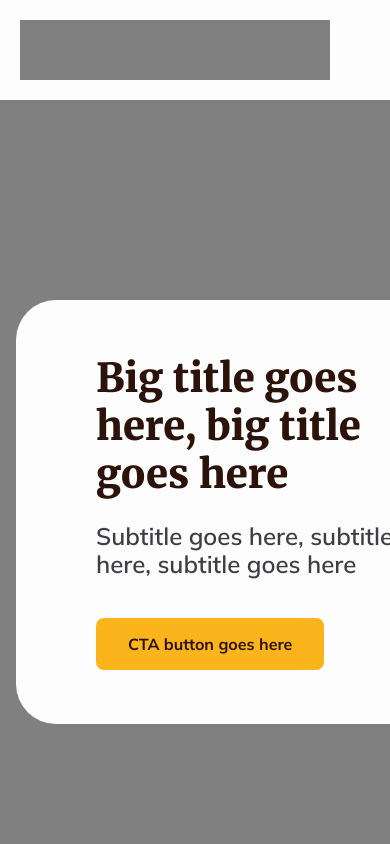
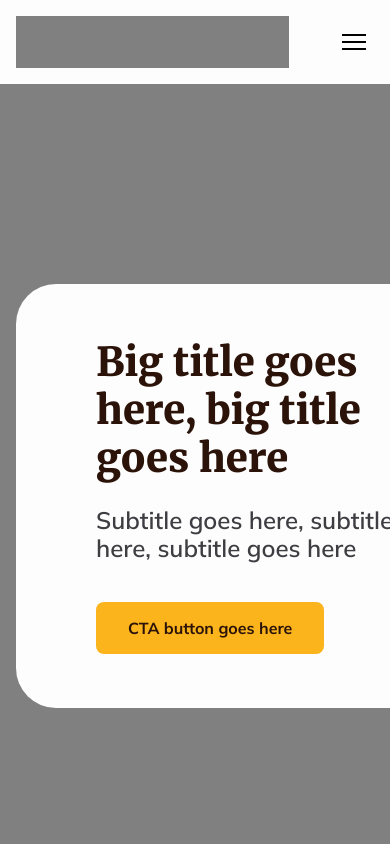
Before and after one commit to dot-slash-digital/tng-web, a Next.js app: page / in a window 390 px wide. Shown: the top 844 px of the page. Built offline with nearby package versions, Linux system fonts and the light colour scheme.

Commit message:
[Navbar] Mobile responsiveness

```diff
--- a/app/components/navbar.tsx
+++ b/app/components/navbar.tsx
@@ -1,27 +1,38 @@
 "use client";
 
+import { useEffect, useRef, useState } from "react";
 import Link from "next/link";
 import { usePathname } from "next/navigation";
 
 import Button, { ButtonType } from "@components/button";
+import Icon, { IconType } from "@components/icon";
 import SectionContainer from "@components/section-container";
 import content from "@content";
-import { routes, Page } from "@pageInfo";
 import { NavbarLink } from "@types";
+import { Breakpoint, useWindowSize } from "../utils";
 
 import styles from "@styles/navbar.module.scss";
 
-const LinkItem = ({ destination, label, prominent }: NavbarLink) => {
+const LinkItem = ({
+  closeMobileMenu = () => {},
+  destination,
+  label,
+  prominent,
+}: NavbarLink & { closeMobileMenu?: () => void }) => {
   const pathname = usePathname();
   const active = pathname === destination;
 
   return prominent ? (
-    <div className={styles["button-container"]}>
+    <div className={styles["button-container"]} onClick={closeMobileMenu}>
       <Button {...{ destination, label }} type={ButtonType.PRIMARY_SMALL} />
     </div>
   ) : (
     <div className={styles["link-container"]}>
-      <Link className={styles.link} href={destination}>
+      <Link
+        className={styles.link}
+        href={destination}
+        onClick={closeMobileMenu}
+      >
         {label}
       </Link>
       <div className={`${styles.underline} ${active ? styles.active : ""}`} />
@@ -32,6 +43,24 @@ const LinkItem = ({ destination, label, prominent }: NavbarLink) => {
 export default () => {
   const { links, logo } = content.global.navbar;
 
+  const [isMobileMenuOpen, setMobileMenuOpen] = useState<boolean>(false);
+  const mobileMenuRef = useRef<HTMLDivElement>(null);
+  const { breakpoint } = useWindowSize();
+
+  useEffect(() => {
+    document.body.style.overflow = isMobileMenuOpen ? "hidden" : "initial";
+  }, [isMobileMenuOpen]);
+
+  useEffect(() => {
+    if (
+      isMobileMenuOpen &&
+      breakpoint &&
+      [Breakpoint.DESKTOP, Breakpoint.SMALL_DESKTOP].includes(breakpoint)
+    ) {
+      setMobileMenuOpen(false);
+    }
+  }, [breakpoint, isMobileMenuOpen]);
+
   return (
     <div className={styles.component}>
       <SectionContainer>
@@ -41,16 +70,51 @@ export default () => {
               <LinkItem {...link} key={index} />
             ))}
           </div>
-          <Link href={routes[Page.HOME]}>
-            <div className={styles.logo} />
+          <Link
+            href={logo.destination}
+            onClick={() => setMobileMenuOpen(false)}
+          >
+            <div
+              className={styles.logo}
+              style={{ backgroundImage: `url(${logo.image})` }}
+            />
           </Link>
           <div className={styles.links}>
             {links.right.map((link, index) => (
               <LinkItem {...link} key={index} />
             ))}
           </div>
+          <div
+            className={`${styles["menu-button"]} ${
+              isMobileMenuOpen ? styles["open"] : ""
+            }`}
+            onClick={() => setMobileMenuOpen((open) => !open)}
+          >
+            <Icon size={32} type={IconType.MENU} />
+          </div>
         </div>
       </SectionContainer>
+      <div
+        className={styles["mobile-menu-container"]}
+        style={{
+          height:
+            mobileMenuRef.current && isMobileMenuOpen
+              ? mobileMenuRef.current.scrollHeight
+              : 0,
+        }}
+      >
+        <SectionContainer>
+          <div ref={mobileMenuRef} className={styles["mobile-menu"]}>
+            {[...links.left, ...links.right].map((link, index) => (
+              <LinkItem
+                {...link}
+                closeMobileMenu={() => setMobileMenuOpen(false)}
+                key={index}
+              />
+            ))}
+          </div>
+        </SectionContainer>
+      </div>
     </div>
   );
 };
--- a/app/styles/components/navbar.module.scss
+++ b/app/styles/components/navbar.module.scss
@@ -1,9 +1,15 @@
 @use "@colors" as colors;
 @use "@fonts" as fonts;
+@import "@breakpoints";
 
 .component {
+  position: relative;
   background-color: colors.$white;
   padding: 20px 0;
+
+  @include breakpoint(mobile) {
+    padding: 16px 0;
+  }
 }
 
 .content {
@@ -11,12 +17,31 @@
   align-items: center;
   justify-content: center;
   gap: 144px;
+
+  @include breakpoint(small-desktop) {
+    gap: 92px;
+  }
+
+  @include breakpoint(tablet) {
+    justify-content: space-between;
+    gap: 0;
+  }
 }
 
 .logo {
   background-color: gray;
   width: 310px;
   height: 60px;
+
+  @include breakpoint(small-desktop) {
+    width: 276px;
+    height: 56px;
+  }
+
+  @include breakpoint(mobile) {
+    width: 273px;
+    height: 52px;
+  }
 }
 
 .links {
@@ -24,6 +49,14 @@
   align-items: center;
   gap: 72px;
   padding-top: 8px;
+
+  @include breakpoint(small-desktop) {
+    gap: 64px;
+  }
+
+  @include breakpoint(tablet) {
+    display: none;
+  }
 }
 
 .link-container {
@@ -37,6 +70,7 @@
   color: colors.$brown-600;
   text-decoration: none;
   padding: 0 2px;
+  white-space: nowrap;
 }
 
 .underline {
@@ -50,6 +84,10 @@
 
 .button-container {
   padding-bottom: 8px;
+
+  @include breakpoint(tablet) {
+    padding-bottom: 0;
+  }
 }
 
 .button {
@@ -61,3 +99,42 @@
   border-radius: 8px;
   text-decoration: none;
 }
+
+.menu-button {
+  display: none;
+  padding: 4px;
+  border-radius: 4px;
+  cursor: pointer;
+
+  &:hover,
+  &.open {
+    background-color: colors.$gray-100;
+  }
+
+  @include breakpoint(tablet) {
+    display: flex;
+  }
+}
+
+.mobile-menu-container {
+  background-color: colors.$white;
+  position: absolute;
+  width: 100%;
+  top: 96px;
+  left: 0;
+  overflow: hidden;
+  height: 0;
+  transition: 0.3s height;
+
+  @include breakpoint(mobile) {
+    top: 84px;
+  }
+}
+
+.mobile-menu {
+  display: flex;
+  flex-direction: column;
+  align-items: flex-end;
+  gap: 16px;
+  padding: 8px 4px 20px 0;
+}
```
